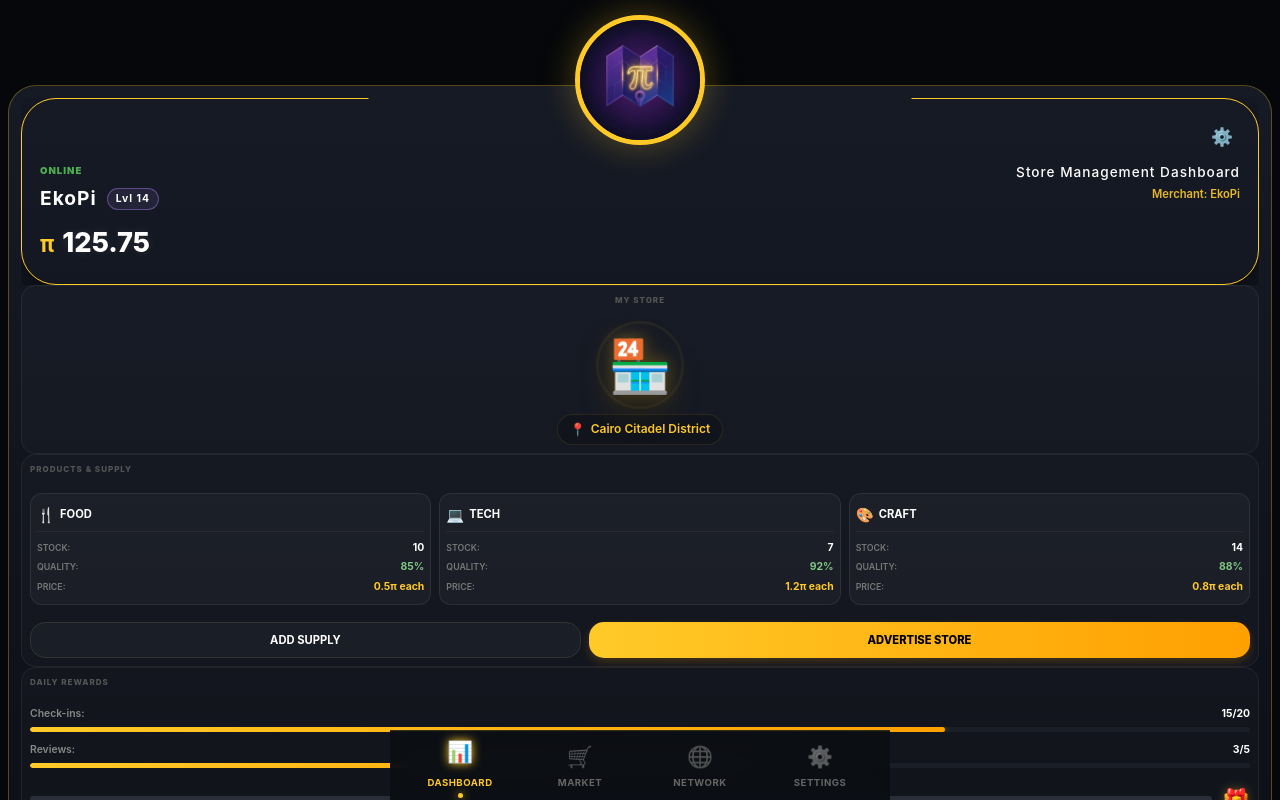
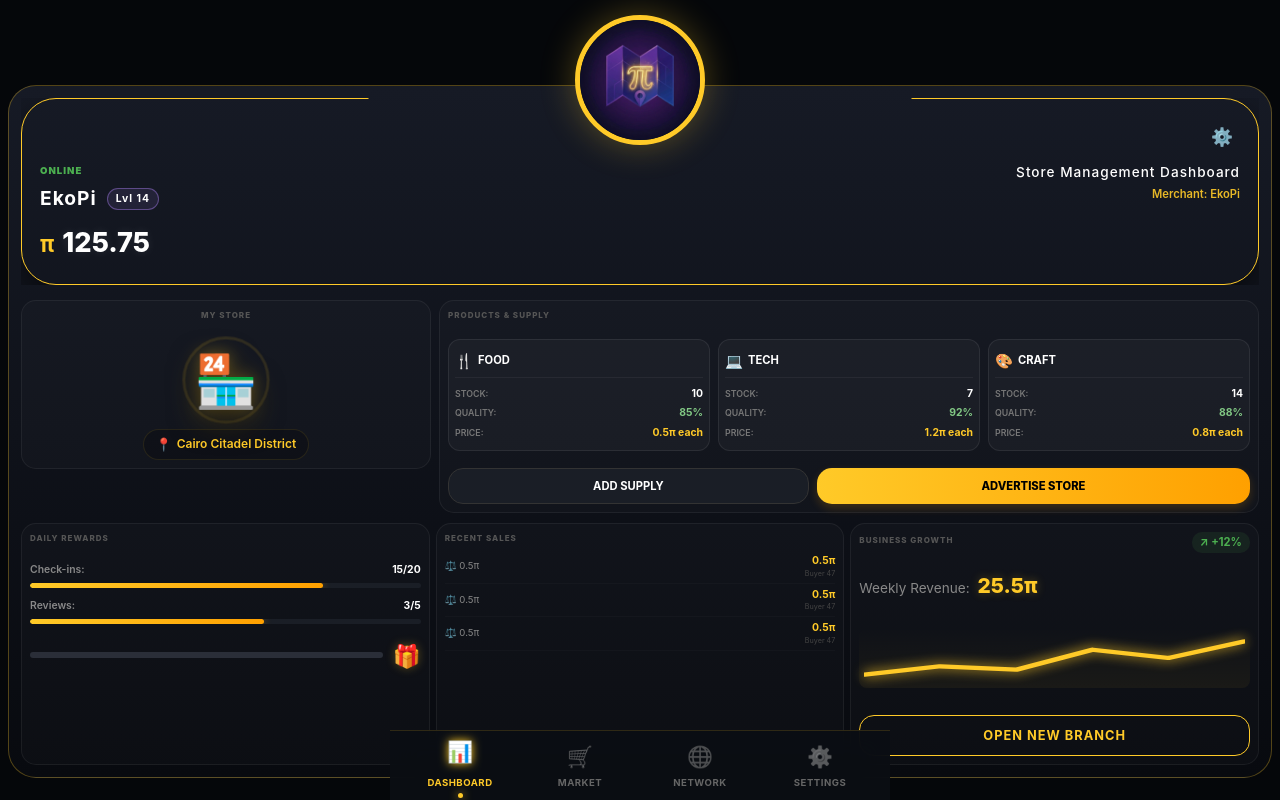
Before and after one commit to Maplypi-Official/maplypi-frontend, a React (Vite) app: page / in a window 1280 px wide. Shown: the top 800 px of the page. Built offline with nearby package versions, Linux system fonts and the light colour scheme; no server answers.

Commit message:
Update Dashboard.tsx

```diff
--- a/src/components/Layout/Dashboard.tsx
+++ b/src/components/Layout/Dashboard.tsx
@@ -9,7 +9,7 @@ import MyStore from '../Stats/MyStore';
 import ProductsSupply from '../Stats/ProductsSupply';
 import BusinessGrowth from '../Stats/BusinessGrowth';
 import Navbar from '../Navigation/Navbar';
-import DailyRewards from '../DailyRewards/DailyRewards'; // استيراد المكون الجديد
+import DailyRewards from '../DailyRewards/DailyRewards';
 
 import './Dashboard.css';
 
@@ -61,30 +61,34 @@ const Dashboard: React.FC = () => {
           balance={userData?.piBalance || '125.75'}
         />
 
-        <main className="ts-main-grid">
+        <main className="ts-main-content">
           {/* الصف العلوي: المتجر والمنتجات */}
-          <div className="grid-col-left">
+          <div className="top-row-layout">
+            <div className="layout-col-left">
               <MyStore location={userData?.location || 'Cairo Citadel District'} />
             </div>
-          <div className="grid-col-right">
+            <div className="layout-col-right">
               <ProductsSupply products={products} />
             </div>
+          </div>
 
-          {/* الصف السفلي: تقسيم ثلاثي متساوٍ للمكافآت والمبيعات والنمو */}
-          <div className="bottom-row-container">
+          {/* الصف السفلي: المكافآت، المبيعات، والنمو */}
+          <div className="bottom-row-layout">
             <DailyRewards />
 
-            <section className="ts-panel recent-sales">
+            <section className="ts-panel recent-sales-panel">
               <h3>RECENT SALES</h3>
+              <div className="sales-list-container">
                 {[1, 2, 3].map((item) => (
-                <div key={item} className="mini-sale-row">
-                   <span className="sale-icon">⚖️ 0.5π</span>
-                   <div className="sale-data">
-                      <span className="s-price">0.5π</span>
-                      <span className="s-buyer">Buyer 47</span>
+                  <div key={item} className="mini-sale-item">
+                     <span className="s-icon">⚖️ 0.5π</span>
+                     <div className="s-info">
+                        <span className="s-val">0.5π</span>
+                        <span className="s-user">Buyer 47</span>
                      </div>
                   </div>
                 ))}
+              </div>
             </section>
 
             <BusinessGrowth />
```
Lines whose indentation alone changed are shown as unchanged.
